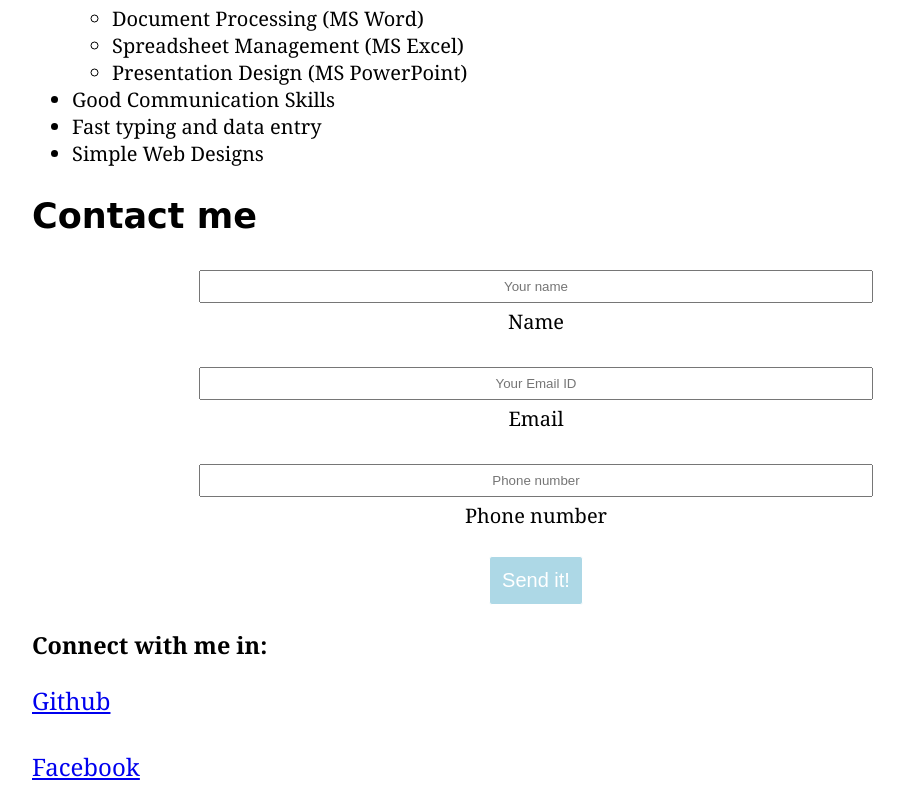
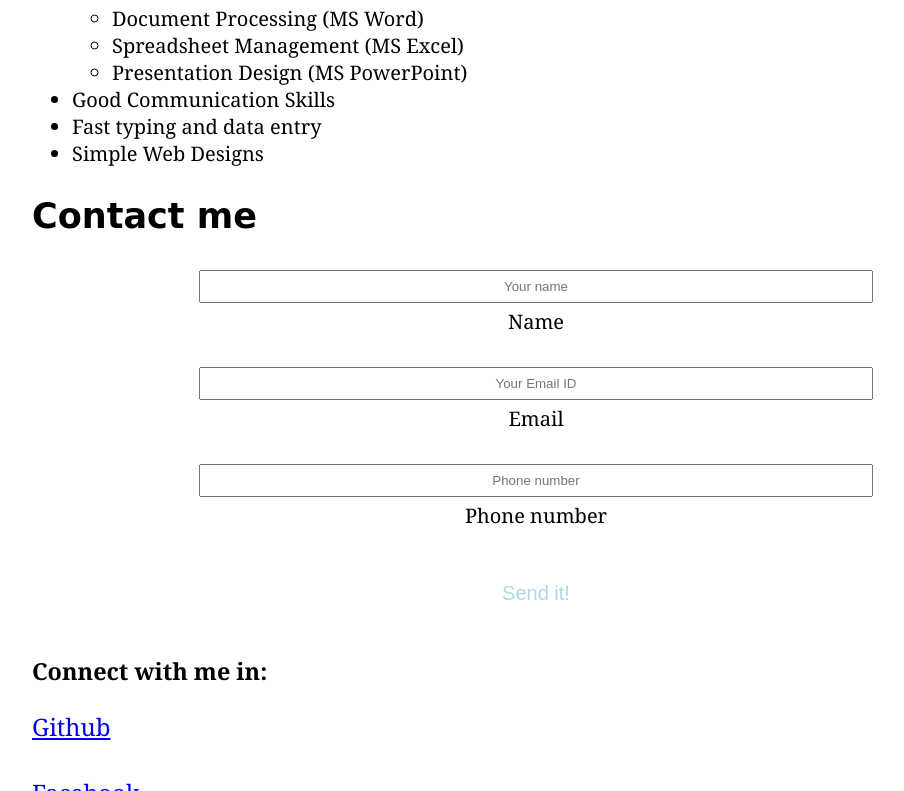
Before and after one commit to sonu-shrestha007/Portfolio, a plain HTML site: page Portfolio/index.html in a window 1280 px wide. In both pictures the pointer is over the button "Send it!". Shown: the part 1123-1914 px from the top of the page, without its empty margins (104-1008 px from the left). Drawn offline with Linux system fonts and the light colour scheme.

Commit message:
Index.html

```diff
--- a/Portfolio/index.html
+++ b/Portfolio/index.html
@@ -62,9 +62,9 @@
 		.navbar ul li a:hover{
  			padding: 25px;
    			background: white;
-    		color: #ccccff;
-    		border-radius: 5px;
-    		transition: 0.3s;
+    			color: #ccccff;
+    			border-radius: 5px;
+    			transition: 0.3s;
 		}
 
 		input{
@@ -87,6 +87,14 @@
 			border: 1px solid white;
 			font-size: 20px;
 		}
+
+		button:hover{
+ 			padding: 25px;
+   			background: white;
+    			color: lightblue;
+    			border-radius: 5px;
+    			transition: 0.3s;
+		}
 	</style>
 </head>
 <body>
@@ -107,7 +115,7 @@
 
 	<section id="Home">
 		<h2>Introduction</h2>
-		<p>As a student in National Institute of Sciences and Technologies, I am currently striving to improve my knowlegde and skills in the field of technology. My passion for technology is driving me to constantly improve myself. My natural aptitude for technology, combined with my eagerness to learn and grow makes me a valuable asset to any team. Additionally, my friendly and wise nature allows me to work well with others, making me an excellent collaborator and communicator. Check out my work and let's connect!</p>
+		<p>As a student in National Institute of Sciences and Technologies, I am currently striving to improve my knowlegde and skills in the field of 			technology. My passion for technology is driving me to constantly improve myself. My natural aptitude for technology, combined with my eagerness to 		learn and grow makes me a valuable asset to any team. Additionally, my friendly and wise nature allows me to work well with others, making me an 		excellent collaborator and communicator. Check out my work and let's connect!</p>
 	</section>
 
 	<section id="Hobbies">
```
